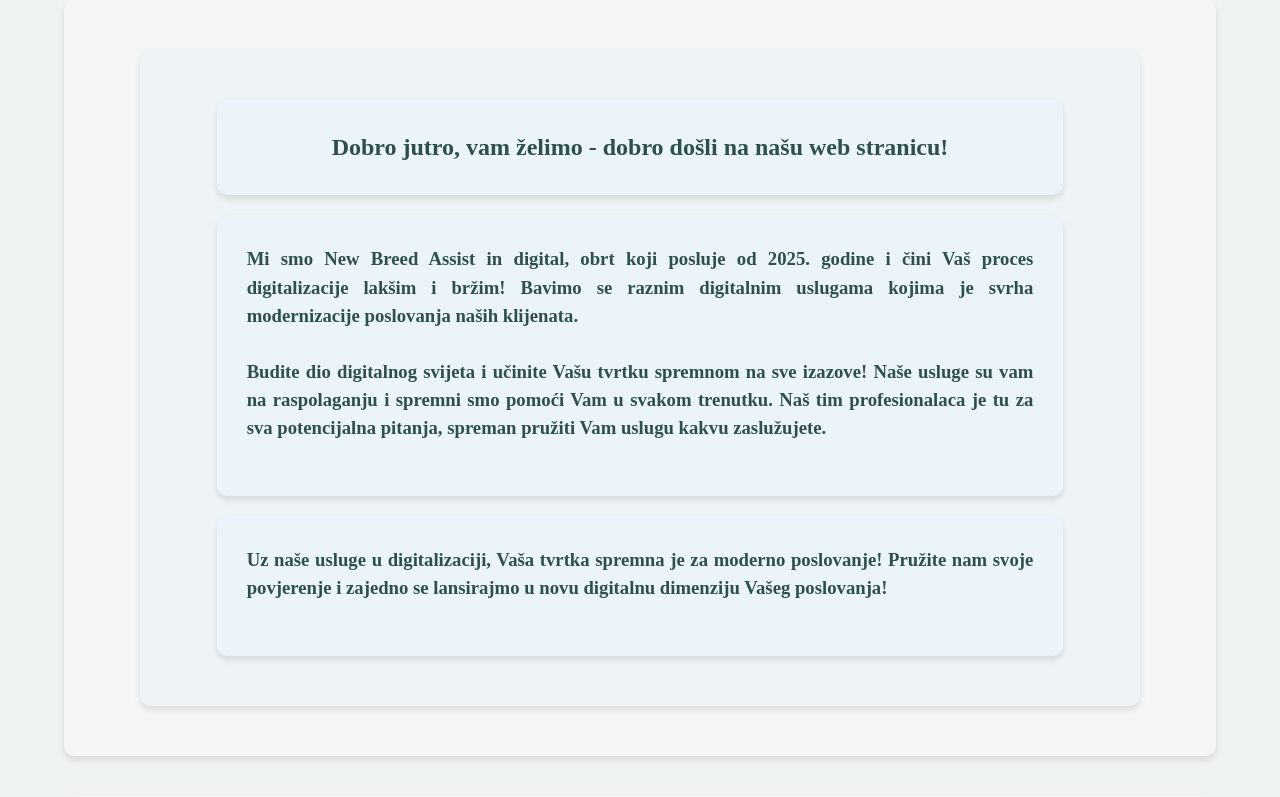
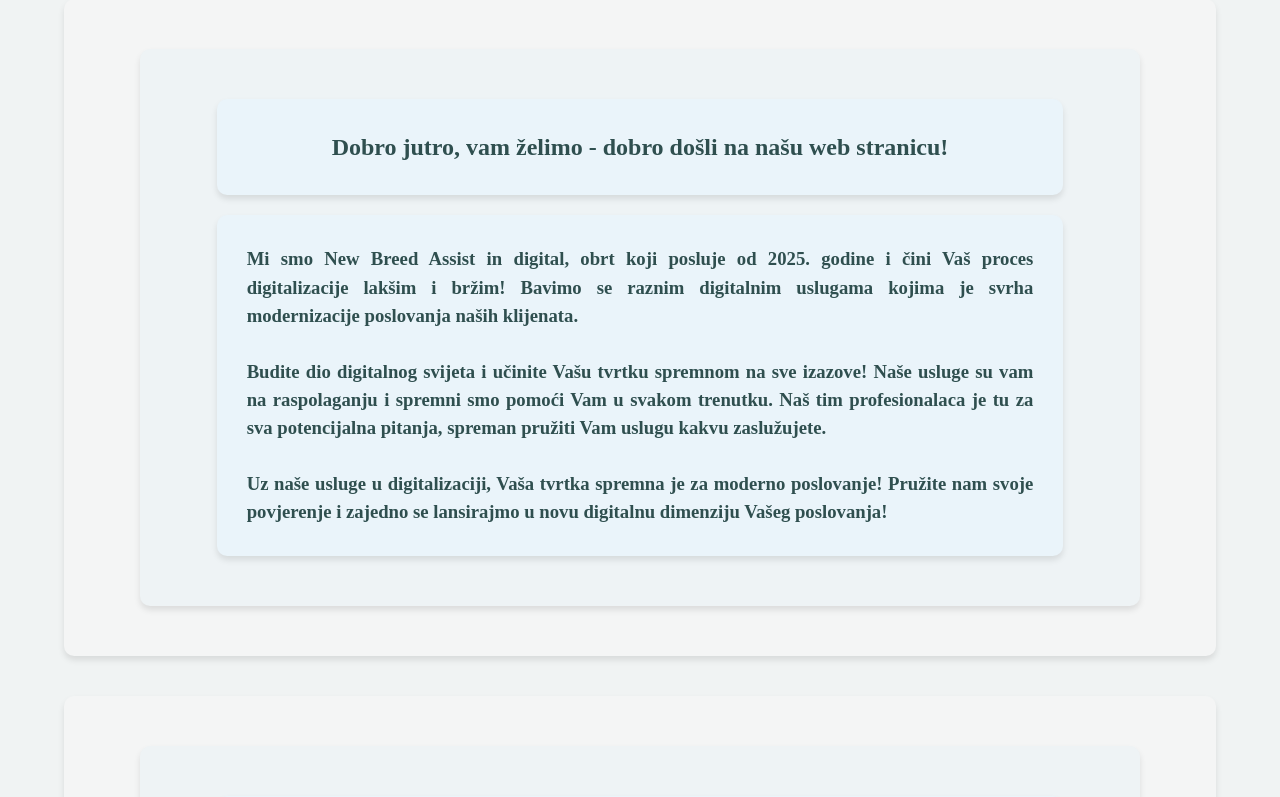
Before and after one commit to androvidic/testna-osobna-web-stranica, a PHP site: page / in a window 1280 px wide. Shown: the part 718-1515 px from the top of the page. Run offline with PHP 8.4, Linux system fonts and the light colour scheme.

Commit message:
popravljen tekst

```diff
--- a/index.php
+++ b/index.php
@@ -19,12 +19,9 @@ echo $greeting . ", vam želimo - dobro došli na našu web stranicu!";
 ?>
 </h1>
 <div class="hero-text"><h3>Mi smo New Breed Assist in digital, obrt koji posluje od 2025. godine i čini Vaš proces digitalizacije lakšim i bržim! Bavimo se raznim digitalnim uslugama kojima je svrha modernizacije poslovanja naših klijenata. <br><br>
-Budite dio digitalnog svijeta i učinite Vašu tvrtku spremnom na sve izazove! Naše usluge su vam na raspolaganju i spremni smo pomoći Vam u svakom trenutku. Naš tim profesionalaca je tu za sva potencijalna pitanja, spreman pružiti Vam uslugu kakvu zaslužujete.</h3><br>
+Budite dio digitalnog svijeta i učinite Vašu tvrtku spremnom na sve izazove! Naše usluge su vam na raspolaganju i spremni smo pomoći Vam u svakom trenutku. Naš tim profesionalaca je tu za sva potencijalna pitanja, spreman pružiti Vam uslugu kakvu zaslužujete.<br><br>
+Uz naše usluge u digitalizaciji, Vaša tvrtka spremna je za moderno poslovanje! Pružite nam svoje povjerenje i zajedno se lansirajmo u novu digitalnu dimenziju Vašeg poslovanja!</h3>
     </div>
-    <div class="hero-text" id="naseusluge">
-        <h3>Uz naše usluge u digitalizaciji, Vaša tvrtka spremna je za moderno poslovanje! Pružite nam svoje povjerenje i zajedno se lansirajmo u novu digitalnu dimenziju Vašeg poslovanja!</h3>
-        <br>
-        </div>
 </section>
 <section id="vizual">
     <div class="container hero">
```
